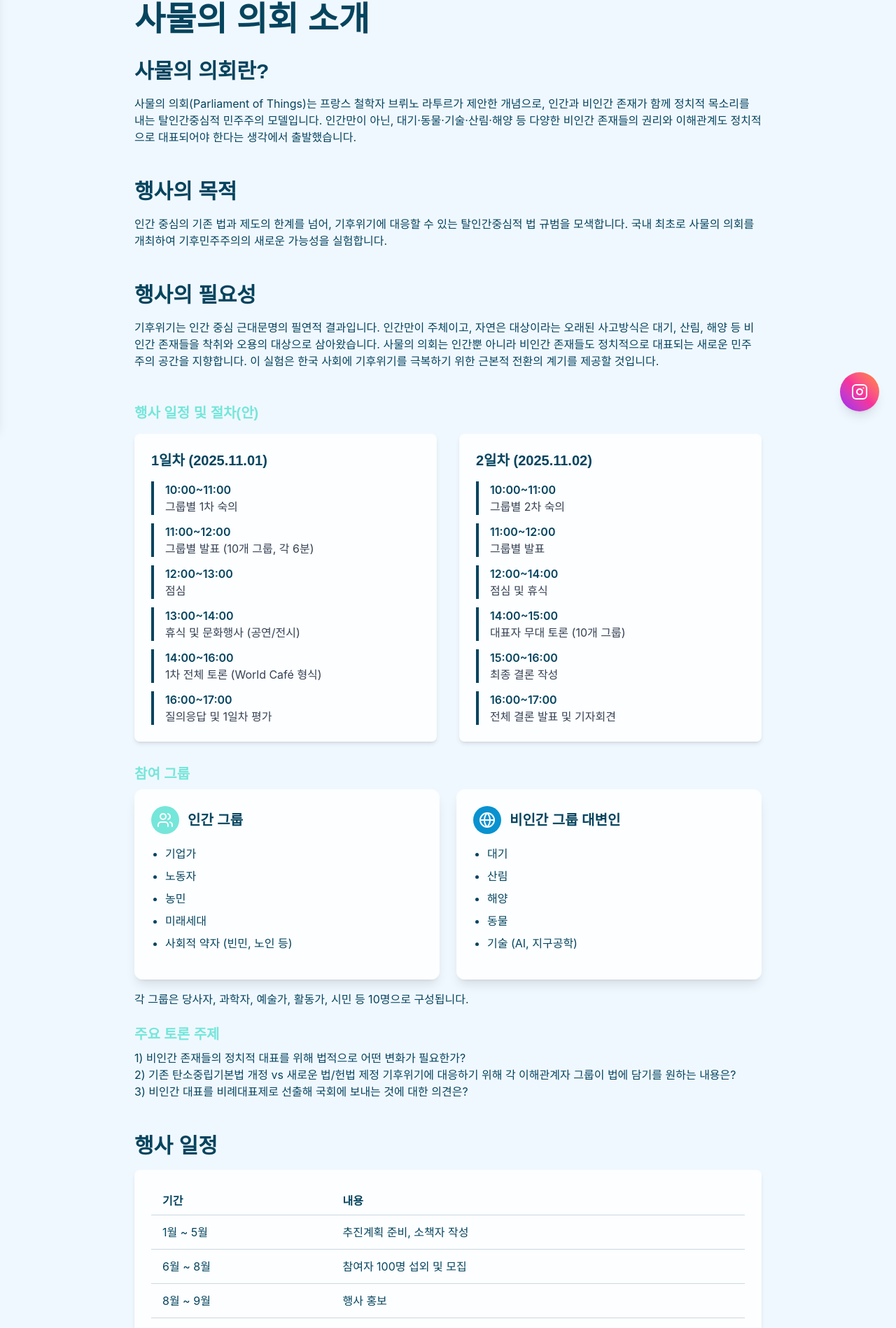
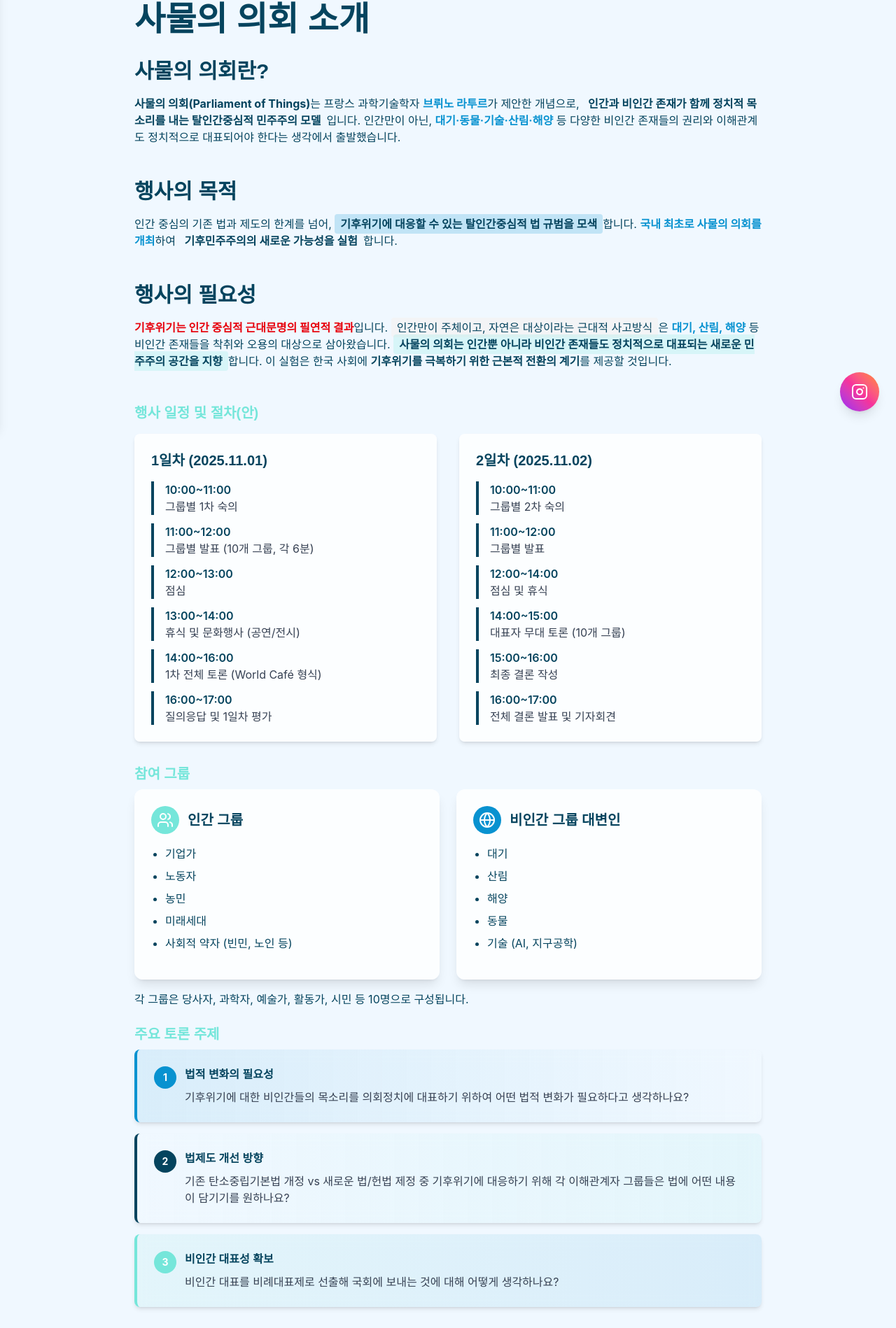
Before and after one commit to shin-minhyuk/samul.parliament, a Next.js app: page /info in a window 1280 px wide. Shown: the part 188-2086 px from the top of the page at 70% size. Built offline with nearby package versions, Linux system fonts and the light colour scheme; a web font is replaced by a local one.

Commit message:
[feat] info 페이지 텍스트 수정 및 텍스트 디자인 추가, 토론 주제 카드형식으로 수정

```diff
--- a/src/app/info/page.tsx
+++ b/src/app/info/page.tsx
@@ -83,11 +83,22 @@ export default function InfoPage() {
           </h2>
           <div className="prose prose-lg max-w-none">
             <p className="mb-4">
-              사물의 의회(Parliament of Things)는 프랑스 철학자 브뤼노 라투르가
-              제안한 개념으로, 인간과 비인간 존재가 함께 정치적 목소리를 내는
-              탈인간중심적 민주주의 모델입니다. 인간만이 아닌,
-              대기·동물·기술·산림·해양 등 다양한 비인간 존재들의 권리와
-              이해관계도 정치적으로 대표되어야 한다는 생각에서 출발했습니다.
+              <strong className="text-ocean-deep">
+                사물의 의회(Parliament of Things)
+              </strong>
+              는 프랑스 과학기술학자{" "}
+              <strong className="text-ocean-blue">브뤼노 라투르</strong>가
+              제안한 개념으로,{" "}
+              <span className="bg-mint-400/20 rounded px-2 py-1 font-semibold">
+                인간과 비인간 존재가 함께 정치적 목소리를 내는 탈인간중심적
+                민주주의 모델
+              </span>
+              입니다. 인간만이 아닌,{" "}
+              <strong className="text-ocean-blue">
+                대기·동물·기술·산림·해양
+              </strong>{" "}
+              등 다양한 비인간 존재들의 권리와 이해관계도 정치적으로 대표되어야
+              한다는 생각에서 출발했습니다.
             </p>
           </div>
         </section>
@@ -98,9 +109,19 @@ export default function InfoPage() {
           </h2>
           <div className="prose prose-lg max-w-none">
             <p className="mb-4">
-              인간 중심의 기존 법과 제도의 한계를 넘어, 기후위기에 대응할 수
-              있는 탈인간중심적 법 규범을 모색합니다. 국내 최초로 사물의 의회를
-              개최하여 기후민주주의의 새로운 가능성을 실험합니다.
+              인간 중심의 기존 법과 제도의 한계를 넘어,{" "}
+              <span className="bg-ocean-blue/20 rounded px-2 py-1 font-semibold">
+                기후위기에 대응할 수 있는 탈인간중심적 법 규범을 모색
+              </span>
+              합니다.{" "}
+              <strong className="text-ocean-blue">
+                국내 최초로 사물의 의회를 개최
+              </strong>
+              하여{" "}
+              <span className="bg-mint-400/20 rounded px-2 py-1 font-semibold">
+                기후민주주의의 새로운 가능성을 실험
+              </span>
+              합니다.
             </p>
           </div>
         </section>
@@ -111,12 +132,24 @@ export default function InfoPage() {
           </h2>
           <div className="prose prose-lg max-w-none">
             <p className="mb-4">
-              기후위기는 인간 중심 근대문명의 필연적 결과입니다. 인간만이
-              주체이고, 자연은 대상이라는 오래된 사고방식은 대기, 산림, 해양 등
-              비인간 존재들을 착취와 오용의 대상으로 삼아왔습니다. 사물의 의회는
-              인간뿐 아니라 비인간 존재들도 정치적으로 대표되는 새로운 민주주의
-              공간을 지향합니다. 이 실험은 한국 사회에 기후위기를 극복하기 위한
-              근본적 전환의 계기를 제공할 것입니다.
+              <strong className="text-red-600">
+                기후위기는 인간 중심적 근대문명의 필연적 결과
+              </strong>
+              입니다.{" "}
+              <span className="rounded bg-gray-100 px-2 py-1">
+                인간만이 주체이고, 자연은 대상이라는 근대적 사고방식
+              </span>
+              은 <strong className="text-ocean-blue">대기, 산림, 해양</strong>{" "}
+              등 비인간 존재들을 착취와 오용의 대상으로 삼아왔습니다.{" "}
+              <span className="bg-ocean-surf/20 rounded px-2 py-1 font-semibold">
+                사물의 의회는 인간뿐 아니라 비인간 존재들도 정치적으로 대표되는
+                새로운 민주주의 공간을 지향
+              </span>
+              합니다. 이 실험은 한국 사회에{" "}
+              <strong className="text-ocean-deep">
+                기후위기를 극복하기 위한 근본적 전환의 계기
+              </strong>
+              를 제공할 것입니다.
             </p>
           </div>
         </section>
@@ -277,15 +310,59 @@ export default function InfoPage() {
             <h3 className="text-ocean-surf mt-6 mb-2 text-xl font-bold">
               주요 토론 주제
             </h3>
-            <p className="mb-4">
-              1) 비인간 존재들의 정치적 대표를 위해 법적으로 어떤 변화가
-              필요한가? <br />
-              2) 기존 탄소중립기본법 개정 vs 새로운 법/헌법 제정 기후위기에
-              대응하기 위해 각 이해관계자 그룹이 법에 담기를 원하는 내용은?
-              <br />
-              3) 비인간 대표를 비례대표제로 선출해 국회에 보내는 것에 대한
-              의견은?
-            </p>
+            <div className="space-y-4">
+              <div className="from-ocean-blue/10 to-mint-400/10 border-ocean-blue rounded-lg border-l-4 bg-gradient-to-r p-6 shadow-md backdrop-blur-sm">
+                <div className="flex items-start gap-3">
+                  <div className="bg-ocean-blue flex h-8 w-8 flex-shrink-0 items-center justify-center rounded-full text-sm font-bold text-white">
+                    1
+                  </div>
+                  <div>
+                    <h4 className="text-ocean-deep mb-2 font-semibold">
+                      법적 변화의 필요성
+                    </h4>
+                    <p className="text-gray-700">
+                      기후위기에 대한 비인간들의 목소리를 의회정치에 대표하기
+                      위하여 어떤 법적 변화가 필요하다고 생각하나요?
+                    </p>
+                  </div>
+                </div>
+              </div>
+
+              <div className="from-mint-400/10 to-ocean-surf/10 border-mint-400 rounded-lg border-l-4 bg-gradient-to-r p-6 shadow-md backdrop-blur-sm">
+                <div className="flex items-start gap-3">
+                  <div className="bg-ocean-deep flex h-8 w-8 flex-shrink-0 items-center justify-center rounded-full text-sm font-bold text-white">
+                    2
+                  </div>
+                  <div>
+                    <h4 className="text-ocean-deep mb-2 font-semibold">
+                      법제도 개선 방향
+                    </h4>
+                    <p className="text-gray-700">
+                      기존 탄소중립기본법 개정 vs 새로운 법/헌법 제정 중
+                      기후위기에 대응하기 위해 각 이해관계자 그룹들은 법에 어떤
+                      내용이 담기기를 원하나요?
+                    </p>
+                  </div>
+                </div>
+              </div>
+
+              <div className="from-ocean-surf/10 to-ocean-blue/10 border-ocean-surf rounded-lg border-l-4 bg-gradient-to-r p-6 shadow-md backdrop-blur-sm">
+                <div className="flex items-start gap-3">
+                  <div className="bg-ocean-surf flex h-8 w-8 flex-shrink-0 items-center justify-center rounded-full text-sm font-bold text-white">
+                    3
+                  </div>
+                  <div>
+                    <h4 className="text-ocean-deep mb-2 font-semibold">
+                      비인간 대표성 확보
+                    </h4>
+                    <p className="text-gray-700">
+                      비인간 대표를 비례대표제로 선출해 국회에 보내는 것에 대해
+                      어떻게 생각하나요?
+                    </p>
+                  </div>
+                </div>
+              </div>
+            </div>
           </div>
         </section>
 
```
